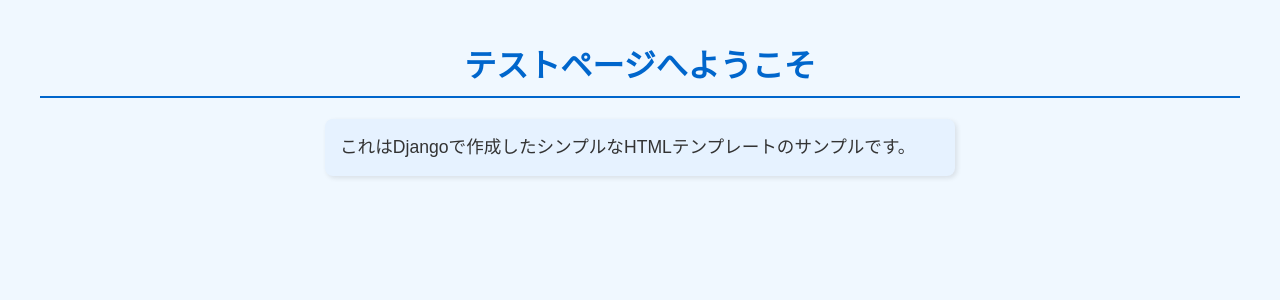
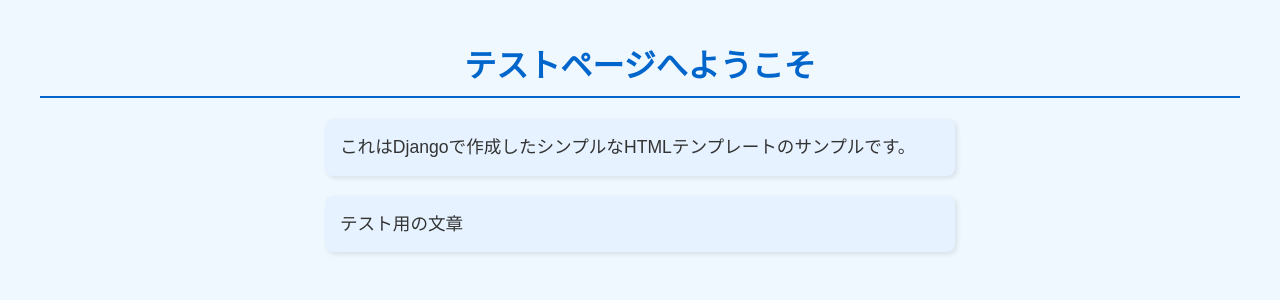
Before and after one commit to MatsushitaKazuma/djangoproject, a Django app: page / in a window 1280 px wide. Shown: the top 300 px of the page. Run offline with Django 5.2, Linux system fonts and the light colour scheme.

Commit message:
0520 change index.html

```diff
--- a/testapp/templates/testapp/index.html
+++ b/testapp/templates/testapp/index.html
@@ -9,5 +9,6 @@
 <body>
     <h1>テストページへようこそ</h1>
     <p>これはDjangoで作成したシンプルなHTMLテンプレートのサンプルです。</p>
+    <p>テスト用の文章</p>
 </body>
 </html>
```
